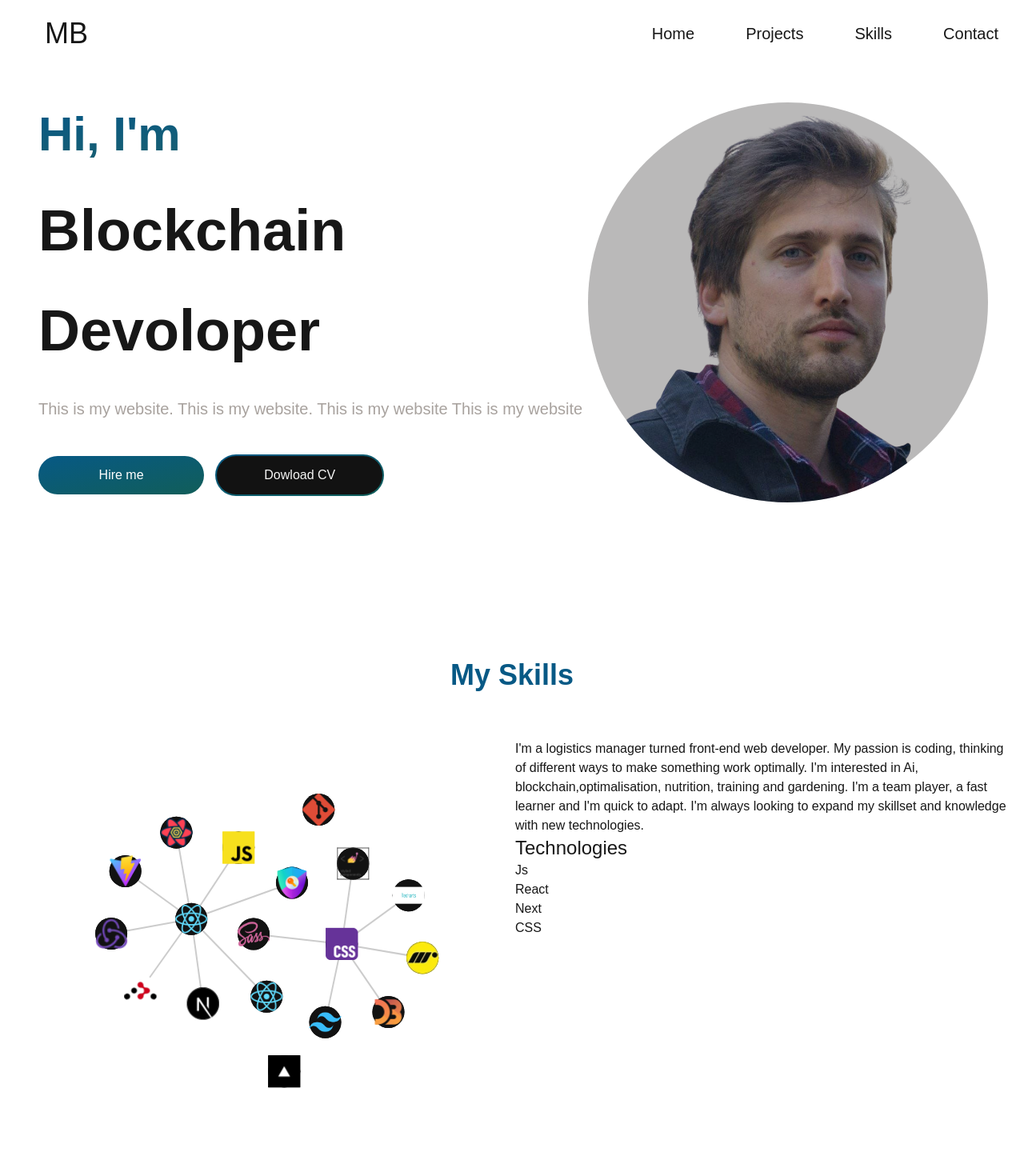
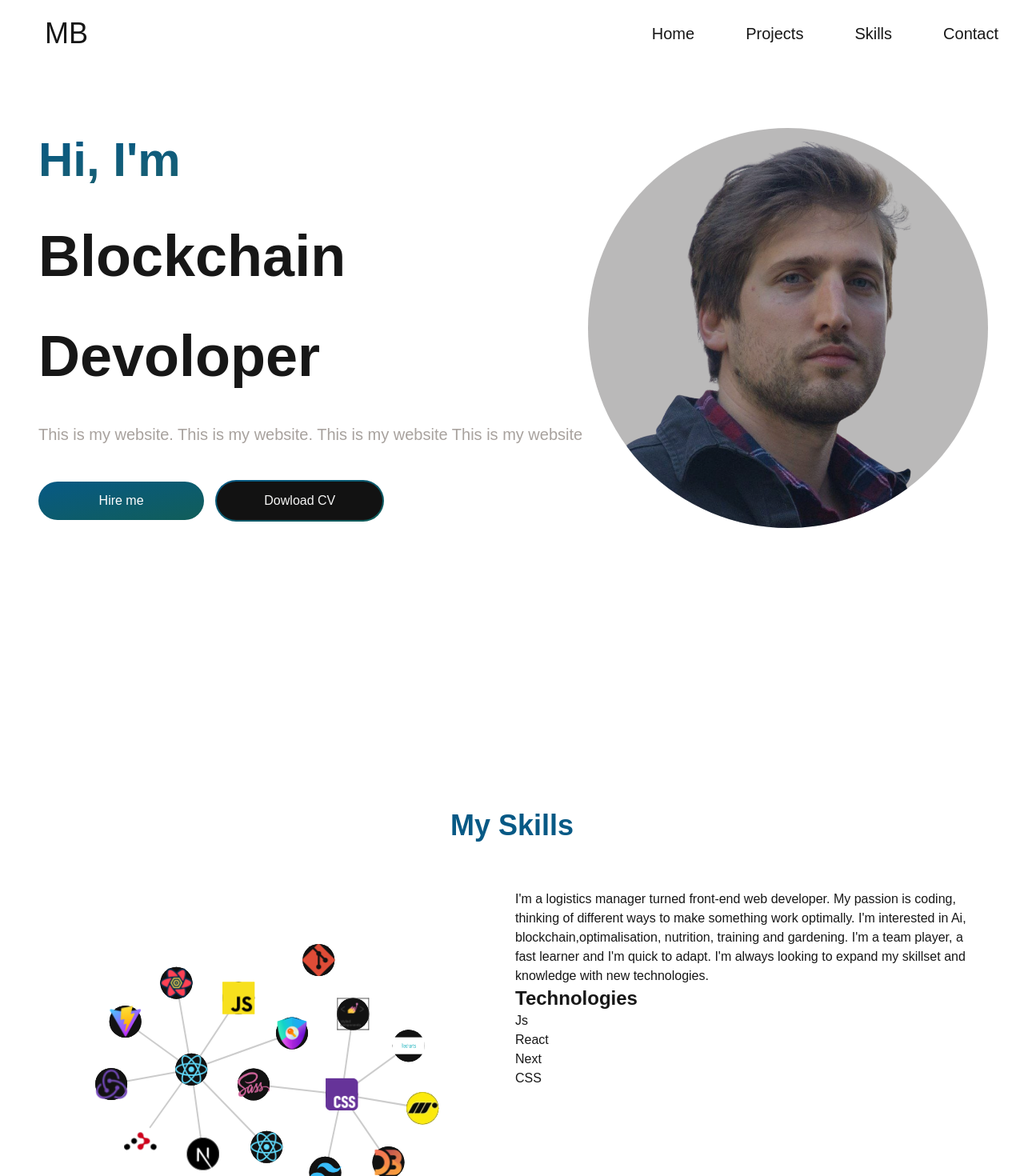
Before and after one commit to BenceM/next-portfolio-2025, a Next.js app: page / in a window 1280 px wide. Shown: the top 1470 px of the page at 80% size. Built offline with nearby package versions, Linux system fonts and the light colour scheme.

Commit message:
styling changes

```diff
--- a/app/_components/Main.js
+++ b/app/_components/Main.js
@@ -14,8 +14,11 @@ export default function Main() {
 	};
 
 	return (
-		<div id="/" className="max-w-[90rem] mx-auto py-4 px-4 sm:px-8 lg:px-12">
-			<div className="flex flex-col justify-center items-center md:grid md:grid-cols-12 md:grid-rows-auto gap-y-2">
+		<div
+			id="/"
+			className="max-w-[90rem] mx-auto py-4 md:py-0 px-4 sm:px-8 lg:px-12 min-h-screen md:flex  md:justify-center"
+		>
+			<div className="flex flex-col justify-center items-center md:grid md:grid-cols-12 md:grid-rows-auto gap-y-2 md:h-full pt-12">
 				{/* md:grid-cols-12 lg:grid-rows-[auto_1fr_auto_auto] */}
 				<div className="col-span-7 md:text-left md:row-span-4 md:grid md:grid-rows-subgrid ">
 					<h1 className="flex flex-col justify-center md:justify-start items-center mb-4 md:mb-0 text-4xl sm:text-5xl xl:text-7xl xl:leading-normal font-extrabold md:row-start-1 md:row-end-3 md:grid md:grid-rows-subgrid">
--- a/app/_components/Skills.js
+++ b/app/_components/Skills.js
@@ -64,7 +64,7 @@ export default function Skills() {
 				<div className="relative w-full h-[500px] order-2 md:order-none">
 					<BubbleMap data={data} />
 				</div>
-				<div className="w-full order-1 md:order-none">
+				<div className="w-full order-1 md:order-none pr-12">
 					<p className="">
 						I&apos;m a logistics manager turned front-end web developer. My
 						passion is coding, thinking of different ways to make something work
@@ -73,7 +73,7 @@ export default function Skills() {
 						learner and I&apos;m quick to adapt. I&apos;m always looking to
 						expand my skillset and knowledge with new technologies.
 					</p>
-					<h2 className="text-2xl">Technologies</h2>
+					<h3 className="text-2xl font-bold">Technologies</h3>
 					<ul>
 						<li>Js</li>
 						<li>React</li>
--- a/app/page.js
+++ b/app/page.js
@@ -3,7 +3,7 @@ import Skills from "./_components/Skills";
 
 export default async function Page() {
 	return (
-		<main className="flex flex-col min-h-screen mt-2 md:mt-28 gap-20">
+		<main className="flex flex-col min-h-screen mt-2 md:mt-28 ">
 			<Main />
 			<Skills />
 		</main>
```
